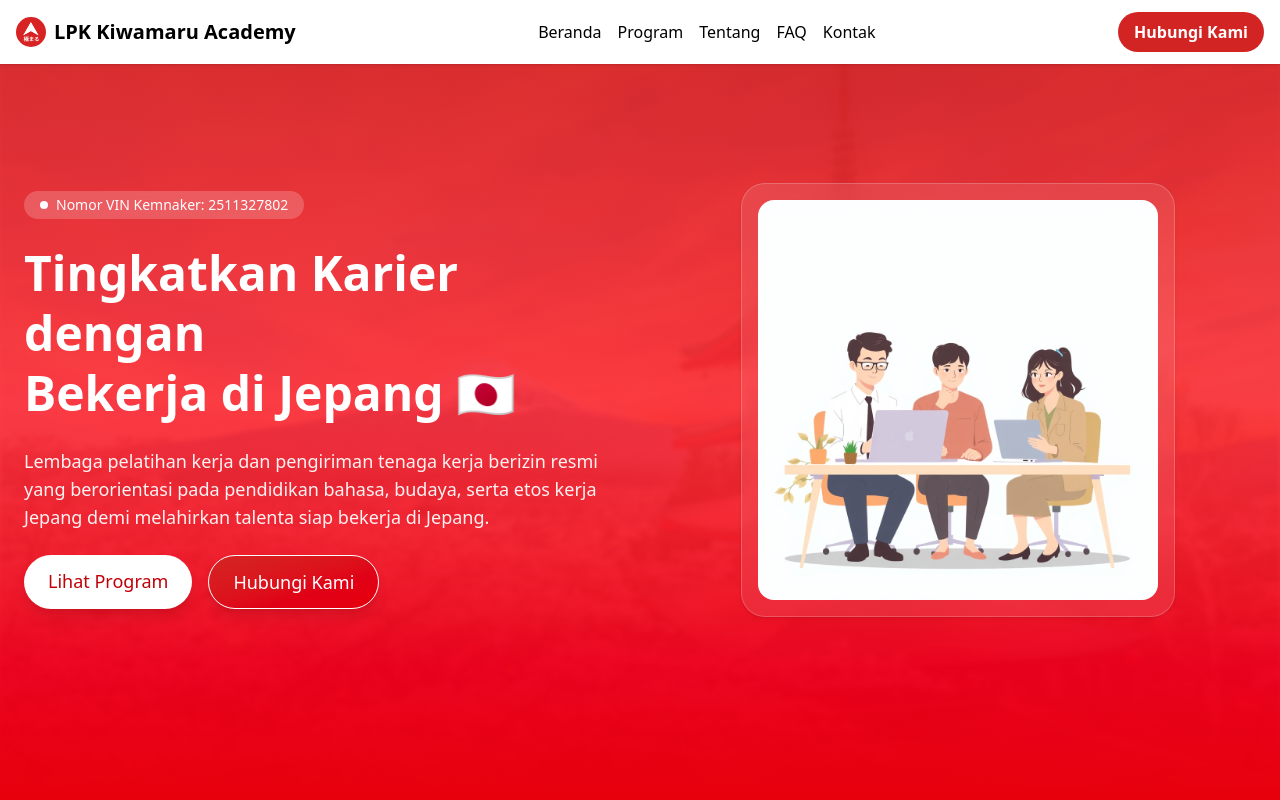
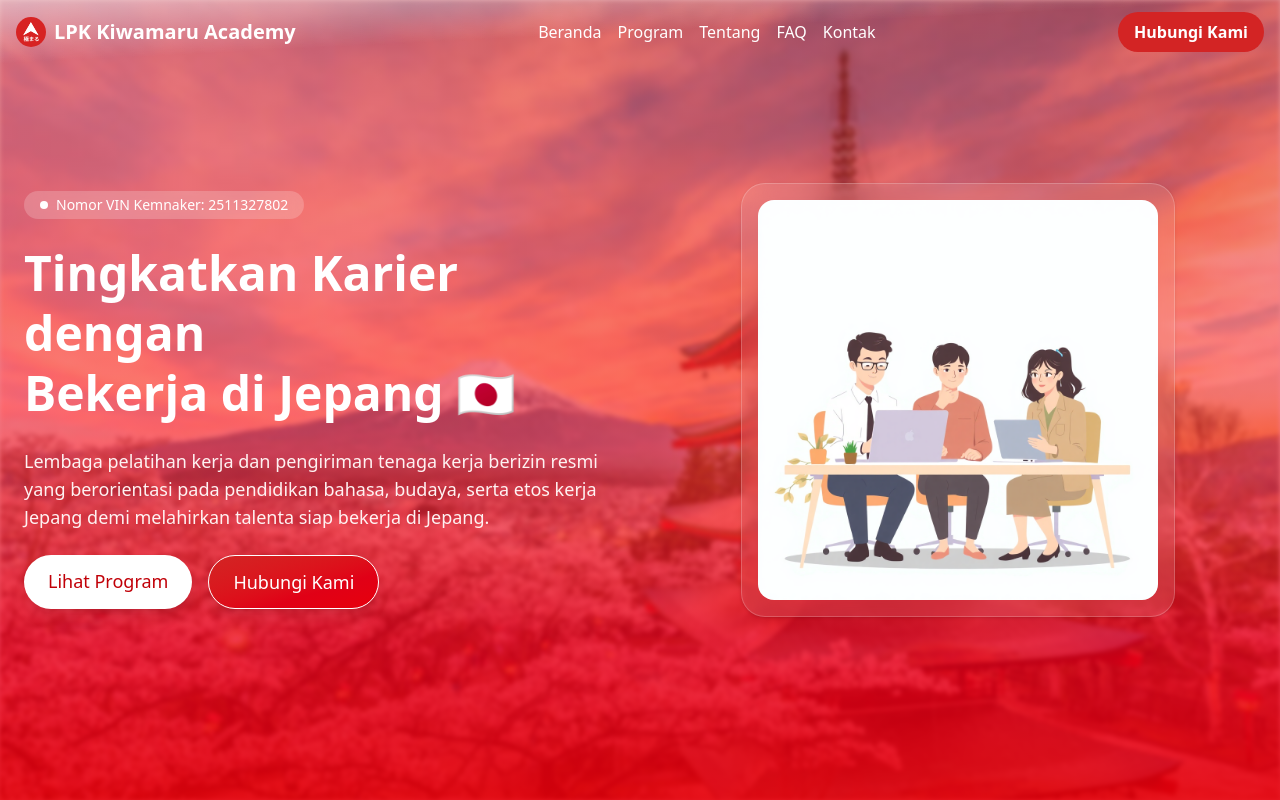
Before and after one commit to hidayahapriliansyah/web-kiwamaru-academy, a Next.js app: page / in a window 1280 px wide. Shown: the top 800 px of the page. Built offline with nearby package versions, Linux system fonts and the light colour scheme.

Commit message:
chore: update style

```diff
--- a/app/components/about.tsx
+++ b/app/components/about.tsx
@@ -5,7 +5,7 @@ import Image from "next/image";
 
 export default function About() {
   return (
-    <section className="w-full py-20 bg-gradient-to-t from-red-50 to-white" id="about">
+    <section className="w-full py-20 bg-gradient-to-t from-red-600/80 to-white" id="about">
       <div className="max-w-6xl mx-auto px-6">
         {/* Title */}
         <h2 className="text-3xl md:text-4xl font-bold text-center text-myblack mb-10">
--- a/app/components/hero.tsx
+++ b/app/components/hero.tsx
@@ -4,7 +4,7 @@ import React from 'react'
 
 export default function Hero() {
   return (
-    <section className="relative mt-16 md:mt-0 min-h-screen w-full flex items-center bg-gradient-to-b from-myred/95 via-red-500/90 to-red-600 text-white">
+    <section className="relative mt-16 md:mt-0 min-h-screen w-full flex items-center bg-gradient-to-b from-myred/50 via-red-500/60 to-red-600/90 text-white">
       <div className="absolute inset-0 -z-10 bg-blue-50 w-full h-full">
         <Image
           src={"/japan-view.jpg"}
--- a/app/components/navbar.tsx
+++ b/app/components/navbar.tsx
@@ -1,67 +1,84 @@
 "use client";
 
-import { useState } from "react";
+import { useState, useEffect } from "react";
 import { Menu, X } from "lucide-react";
 import Link from "next/link";
 import Image from "next/image";
 
 export default function Navbar() {
   const [openMenu, setOpenMenu] = useState(false);
-  // const [openAccordion, setOpenAccordion] = useState(false);
+  const [scrolled, setScrolled] = useState(false);
+
+  useEffect(() => {
+    const handleScroll = () => {
+      setScrolled(window.scrollY > 10);
+    };
+
+    window.addEventListener("scroll", handleScroll);
+    return () => window.removeEventListener("scroll", handleScroll);
+  }, []);
 
   return (
-    <nav className="w-full bg-white shadow-sm fixed top-0 left-0 z-50">
+    <nav
+      className={`
+        w-full fixed top-0 left-0 z-50 transition-all duration-300
+        ${scrolled
+          ? "bg-white shadow-md"
+          : "bg-transparent bg-gradient-to-br from-white/50 to-50% to-transparent"
+        }
+      `}
+    >
       <div className="max-w-7xl mx-auto flex items-center justify-between px-4 py-3">
-        {/* LOGO */}
-        <Link href="/" className="flex flex-row items-center gap-2 text-xl font-bold">
-          <Image
-            src={"/logo-only.svg"}
-            alt="Logo"
-            width={"30"}
-            height={"30"}
-          />
+        <Link href="/" className={`flex flex-row items-center gap-2 text-xl font-bold
+          ${scrolled
+              ? `md:hover:text-myred/90`
+              : `md:text-white md:hover:text-white/80`
+            }
+        `}>
+          <Image src={"/logo-only.svg"} alt="Logo" width={30} height={30} />
           LPK Kiwamaru Academy
         </Link>
 
         <div className="hidden md:flex items-center justify-between gap-4 font-medium">
-          <Link href="/#" className="hover:text-myred">
-            Beranda
-          </Link>
-          <Link href="/#program" className="hover:text-myred">
-            Program
-          </Link>
-          <Link href="/#about" className="hover:text-myred">
-            Tentang
-          </Link>
-          <Link href="/#faq" className="hover:text-myred">
-            FAQ
-          </Link>
-          <Link href="/#contact" className="hover:text-myred">
-            Kontak
-          </Link>
+          <Link href="/#" className={`
+            ${scrolled
+              ? `hover:text-myred/90`
+              : `text-white hover:text-white/50`
+            }
+          `}>Beranda</Link>
+          <Link href="/#program" className={`
+            ${scrolled
+              ? `hover:text-myred/90`
+              : `text-white hover:text-white/50`
+            }
+          `}>Program</Link>
+          <Link href="/#about" className={`
+            ${scrolled
+              ? `hover:text-myred/90`
+              : `text-white hover:text-white/50`
+            }
+          `}>Tentang</Link>
+          <Link href="/#faq" className={`
+            ${scrolled
+              ? `hover:text-myred/90`
+              : `text-white hover:text-white/50`
+            }
+          `}>FAQ</Link>
+          <Link href="/#contact" className={`
+            ${scrolled
+              ? `hover:text-myred/90`
+              : `text-white hover:text-white/50`
+            }
+          `}>Kontak</Link>
         </div>
 
-        <Link href={"/#"} className="hidden md:inline font-bold text-white hover:opacity-90 bg-myred py-2 px-4 rounded-full">
+        <Link
+          href={"/#"}
+          className="hidden md:inline font-bold text-white hover:opacity-90 bg-myred py-2 px-4 rounded-full"
+        >
           Hubungi Kami
         </Link>
 
-        {/* Desktop menu */}
-        {/* <div className="hidden md:flex space-x-6 items-center">
-          <Link href="/" className="hover:text-blue-600 transition">Home</Link>
-          <div className="relative group">
-            <button className="flex items-center gap-1 hover:text-blue-600 transition">
-              Services <ChevronDown size={16} />
-            </button>
-            <div className="absolute left-0 top-10 hidden group-hover:block bg-white shadow-md p-4 rounded-xl space-y-2 w-44">
-              <Link href="/service/web" className="block hover:text-blue-600">Web Development</Link>
-              <Link href="/service/mobile" className="block hover:text-blue-600">Mobile Apps</Link>
-              <Link href="/service/design" className="block hover:text-blue-600">UI/UX Design</Link>
-            </div>
-          </div>
-          <Link href="/contact" className="hover:text-blue-600 transition">Contact</Link>
-        </div> */}
-
-        {/* Mobile button */}
         <button
           onClick={() => setOpenMenu(!openMenu)}
           className="md:hidden hover:cursor-pointer"
@@ -70,49 +87,18 @@ export default function Navbar() {
         </button>
       </div>
 
-      {/* Mobile menu */}
       {openMenu && (
         <div className="md:hidden bg-white shadow-lg p-4 space-y-4">
-          <Link href="/#" className="block py-2 border-b hover:text-myred" onClick={() => setOpenMenu(false)}>
-            Beranda
-          </Link>
+          <Link href="/#" className="block py-2 border-b hover:text-myred" onClick={() => setOpenMenu(false)}>Beranda</Link>
+          <Link href="/#program" className="block py-2 border-b hover:text-myred" onClick={() => setOpenMenu(false)}>Program</Link>
+          <Link href="/#about" className="block py-2 border-b hover:text-myred" onClick={() => setOpenMenu(false)}>Tentang</Link>
+          <Link href="/#faq" className="block py-2 border-b hover:text-myred" onClick={() => setOpenMenu(false)}>FAQ</Link>
+          <Link href="/contact" className="block py-2 hover:text-myred" onClick={() => setOpenMenu(false)}>Kontak</Link>
 
-          {/* Accordion */}
-          {/* <div className="border-b pb-2">
-            <button
-              className="flex justify-between items-center w-full py-2 font-medium hover:text-myred"
-              onClick={() => setOpenAccordion(!openAccordion)}
-            >
-              Services
-              <ChevronDown className={`${openAccordion && "rotate-180"} transition`} />
-            </button>
-
-            {openAccordion && (
-              <div className="pl-4 space-y-2 mt-2">
-                <Link href="/service/web" className="block hover:text-blue-600" onClick={() => setOpenMenu(false)}>Web Development</Link>
-                <Link href="/service/mobile" className="block hover:text-blue-600" onClick={() => setOpenMenu(false)}>Mobile Apps</Link>
-                <Link href="/service/design" className="block hover:text-blue-600" onClick={() => setOpenMenu(false)}>UI/UX Design</Link>
-              </div>
-            )}
-          </div> */}
-
-          <Link href="/#program" className="block py-2 border-b hover:text-myred" onClick={() => setOpenMenu(false)}>
-            Program
-          </Link>
-
-          <Link href="/#about" className="block py-2 border-b hover:text-myred" onClick={() => setOpenMenu(false)}>
-            Tentang
-          </Link>
-
-          <Link href="/#faq" className="block py-2 border-b hover:text-myred" onClick={() => setOpenMenu(false)}>
-            FAQ
-          </Link>
-
-          <Link href="/contact" className="block py-2 hover:text-myred" onClick={() => setOpenMenu(false)}>
-            Kontak
-          </Link>
-
-          <Link href={"/#"} className="flex items-center justify-center font-bold text-white hover:opacity-90 bg-myred p-4 rounded-full w-full">
+          <Link
+            href={"/#"}
+            className="flex items-center justify-center font-bold text-white hover:opacity-90 bg-myred p-4 rounded-full w-full"
+          >
             Hubungi Kami
           </Link>
         </div>
```
